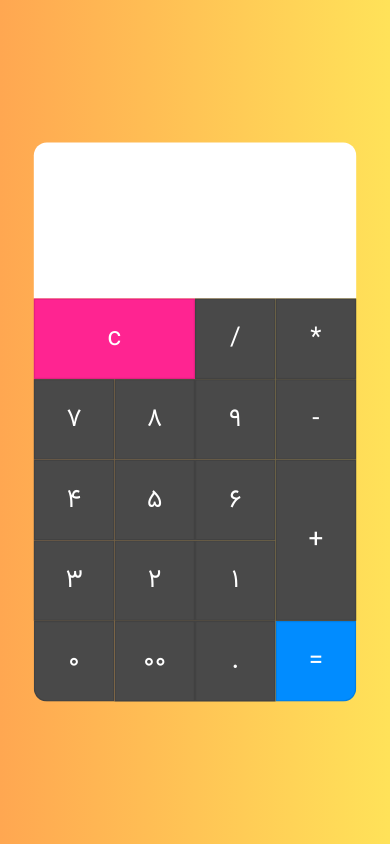
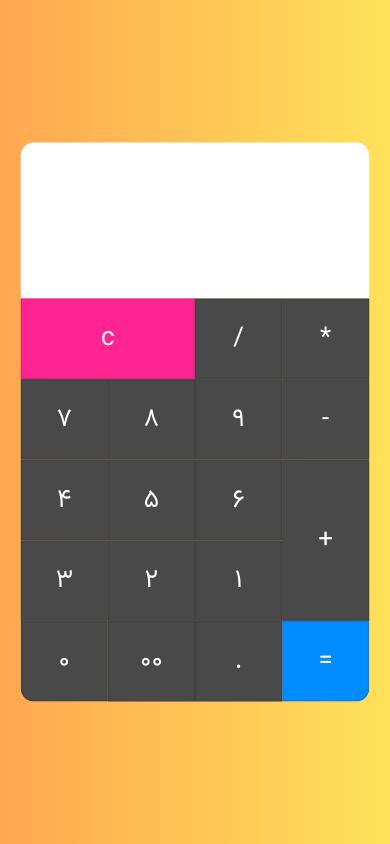
Before and after one commit to mmasoudih/javascript-calculator, a plain HTML site: page index.html in a window 390 px wide. Drawn offline with Linux system fonts and the light colour scheme.

Commit message:
fix responsive

```diff
--- a/assets/main.css
+++ b/assets/main.css
@@ -85,7 +85,16 @@ body {
     .calculator {
         transform: scale(1.3);
     }
-    .calculator .value{
+
+    .calculator .value {
         font-size: 16px;
     }
+
+    .calculator span.clear {
+        width: 132px;
+    }
+
+    .calculator span {
+        width: 65px;
+    }
 }
```
